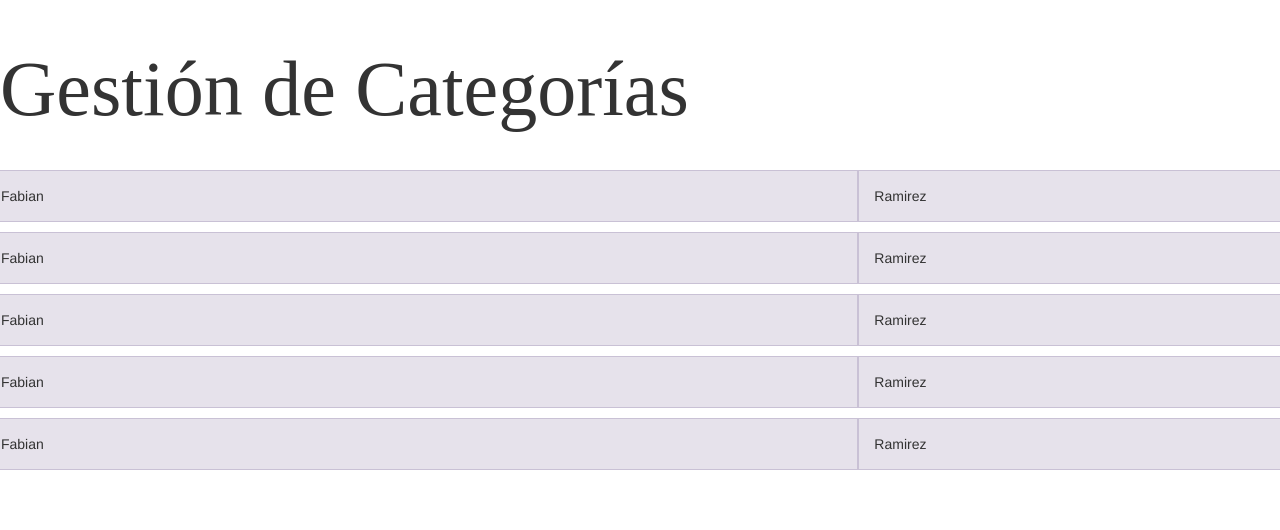
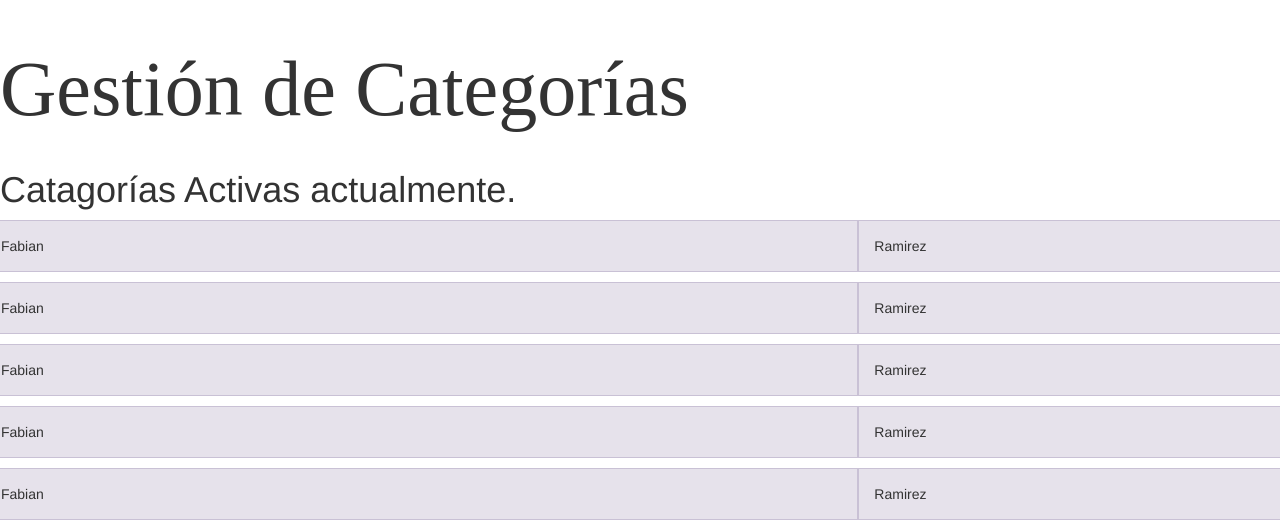
Before and after one commit to sharingplay/Tarea1, an Angular app in the folder Tarea1/: page /GestionCategorias in a window 1280 px wide. Shown: the part 3438-3968 px from the top of the page. Before the commit the page ends 3918 px from the top, so only its background shows below. Built offline with nearby package versions, Linux system fonts and the light colour scheme.

Commit message:
Creado componente Subtitle

```diff
--- a/Tarea1/src/app/components/subtitle/subtitle.component.html
+++ b/Tarea1/src/app/components/subtitle/subtitle.component.html
@@ -1 +1,3 @@
-<p>subtitle works!</p>
+<h1 class="h1">
+  {{text}}
+</h1>
--- a/Tarea1/src/app/components/subtitle/subtitle.component.scss
+++ b/Tarea1/src/app/components/subtitle/subtitle.component.scss
@@ -0,0 +1 @@
+.h2 { color: #333333; font-family: 'Bitter', serif; font-size: 55px; font-weight: normal; line-height: 54px; margin: 0 0 54px; }
--- a/Tarea1/src/app/components/subtitle/subtitle.component.ts
+++ b/Tarea1/src/app/components/subtitle/subtitle.component.ts
@@ -1,4 +1,4 @@
-import { Component, OnInit } from '@angular/core';
+import { Component, Input , OnInit } from '@angular/core';
 
 @Component({
   selector: 'app-subtitle',
@@ -7,6 +7,7 @@ import { Component, OnInit } from '@angular/core';
 })
 export class SubtitleComponent implements OnInit {
 
+  @Input() text;
   constructor() { }
 
   ngOnInit(): void {
--- a/Tarea1/src/app/components/title/title.component.html
+++ b/Tarea1/src/app/components/title/title.component.html
@@ -1,3 +1,3 @@
 <h1 class="h1">
-  {{title}}
+  {{text}}
 </h1>
--- a/Tarea1/src/app/components/title/title.component.ts
+++ b/Tarea1/src/app/components/title/title.component.ts
@@ -7,7 +7,7 @@ import {Component, Input, OnInit} from '@angular/core';
 })
 export class TitleComponent implements OnInit {
 
-  @Input() title;
+  @Input() text;
   constructor() { }
   ngOnInit(): void {
   }
--- a/Tarea1/src/app/views/gestion-categorias/gestion-categorias.component.html
+++ b/Tarea1/src/app/views/gestion-categorias/gestion-categorias.component.html
@@ -1,5 +1,6 @@
-<app-title title="Gestión de Categorías"></app-title>
+<app-title text="Gestión de Categorías"></app-title>
 
+<app-subtitle text="Catagorías Activas actualmente."></app-subtitle>
 
 <app-category-tier></app-category-tier>
 <app-category-tier></app-category-tier>
```
